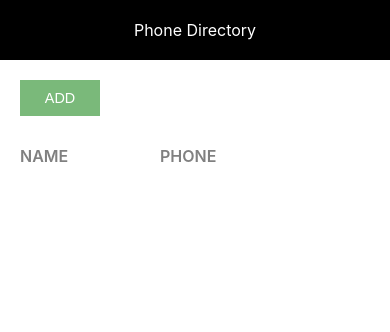
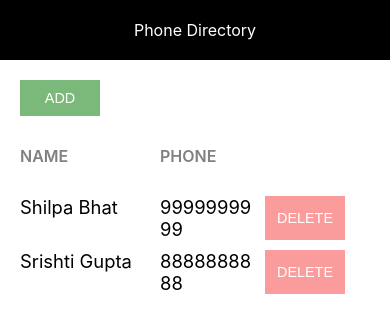
Before and after one commit to Rutuja0699/phone-directory, a React (Create React App) app: page / in a window 390 px wide. Shown: the top 332 px of the page. Built offline with nearby package versions, Linux system fonts and the light colour scheme.

Commit message:
Added ‘PhoneDirectory’ as smart component, renamed ‘App’ as ‘ShowSubscribers’ and converted ‘AddSubscribers’ and ‘ShowSubscribers’ as dumb components

```diff
--- a/src/AddSubscriber.js
+++ b/src/AddSubscriber.js
@@ -19,6 +19,13 @@
         this.setState(state);
         console.log(this.state);
     }
+
+    onFormSubmitted = (e) => {
+        e.preventDefault();
+        this.props.addSubscriberHandler(this.state);
+        this.setState({ id: 0, name: '', phone: ' ' });
+    }
+
     render() {
         const{name,phone} = this.state;
         return (
@@ -27,16 +34,17 @@
                 <div className="component-body-container">
                     <button className="custom-btn">Back</button>
 
-                   <form className='subscriber-form'>
-                   <label htmlFor="name" className="label-control">Name: </label><br/>
-                        <input id="name" type="text" className="input-control" name="name" onChange={this.inputChangeHandler}/><br/><br/>
-                        <label htmlFor="phone" className="label-control">Phone: </label><br/>
-                        <input id="phone" type="text" className="input-control" name="phone" onChange={this.inputChangeHandler}/><br/><br/>
+                    <form className="subscriber-form" onSubmit={this.onFormSubmitted.bind(this)}>
+                        <label htmlFor="name" className="label-control">Name: </label><br />
+                        <input id="name" type="text" className="input-control" name="name" onChange={this.inputChangedHandler} /><br /><br />
+                        <label htmlFor="phone" className="label-control">Phone: </label><br />
+                        <input id="phone" type="text" className="input-control" name="phone" onChange={this.inputChangedHandler} /><br /><br />
+
 
                         <div className="subscriber-info-container">
-                            <span className="subscriber-to-add-heading">Subscriber to be added: </span><br/>
-                            <span className="subscriber-info">Name: {name} </span><br/>
-                            <span className="subscriber-info">Phone: {phone} </span><br/>
+                        <span className="subscriber-to-add-heading">Subscriber to be added: </span><br />
+                            <span className="subscriber-info">Name: {name}</span><br />
+                            <span className="subscriber-info">Phone: {phone}</span><br />
                         </div>
 
                         <button type="submit" className="custom-btn add-btn">Add</button>
--- /dev/null
+++ b/src/PhoneDirectory.js
@@ -0,0 +1,44 @@
+import React, { Component } from 'react';
+import AddSubscriber from './AddSubscriber';
+import ShowSubscribers from './ShowSubscriber';
+
+class PhoneDirectory extends Component {
+
+    constructor() {
+        super();
+        this.state = {
+            subscribersList: [
+                {
+                    id: 1,
+                    name: "Shilpa Bhat",
+                    phone: "9999999999"
+                },
+                {
+                    id: 2,
+                    name: "Srishti Gupta",
+                    phone: "8888888888"
+                }
+            ]
+        }
+    }
+
+    addSubscriberHandler = (newSubscriber) => {
+        let subscribersList = this.state.subscribersList;
+        if (subscribersList.length > 0) {
+            newSubscriber.id = subscribersList[subscribersList.length - 1].id + 1;
+        } else {
+            newSubscriber.id = 1;
+        }
+        subscribersList.push(newSubscriber);
+        this.setState({ subscribersList: subscribersList });
+    }
+
+    render() {
+        return (
+            // <AddSubscriber addSubscriberHandler={this.addSubscriberHandler} />
+            <ShowSubscribers subscribersList={this.state.subscribersList} />
+        )
+    }
+}
+
+export default PhoneDirectory;
--- a/src/App.js
+++ b/src/ShowSubscriber.js
@@ -1,18 +1,28 @@
 import Header from "./Header";
-import './App.css';
+import './ShowSubscriber.css';
 import { render } from "@testing-library/react";
 import { Component } from "react/cjs/react.production.min";
 import './common.css'
+import './ShowSubscriber.css';
 
-class App extends Component {
-  constructor() {
-    super();
-    this.state = {
-      subscribersListToShow: []
-    };
-  }
+
+class ShowSubscriber extends Component {
+
+
+  // componentDidMount(){
+  //   let newSubscriber = {
+  //     id: 1,
+  //     name: 'Rutuja Patil',
+  //     phone: '99999999999'
+  //   }
+  //   let subscribersList = this.state.subscribersListToShow;
+  //   subscribersList.push(newSubscriber);
+  //   this.setState({subscribersListToShow: subscribersList});
+
+  // }
 
   render(){
+    //console.log('render Called')
   // let subscribers = [
   //   {
   //     name: 'Rutuja',
@@ -33,9 +43,10 @@
 
 
         </div>
+        {
 
-        {this.state.subscribersListToShow.map(sub => {
-          return <div className="grid-container">
+          this.props.subscribersList.map(sub => {
+          return <div key={sub.id} className="grid-container">
             <span className="grid-item">{sub.name}</span>
             <span className="grid-item">{sub.phone}</span>
             <button className="custom-btn delete-btn">Delete</button>
@@ -51,4 +62,4 @@
 }
 
 
-export default App;
+export default ShowSubscriber;
--- a/src/index.js
+++ b/src/index.js
@@ -1,19 +1,17 @@
 import React from 'react';
 import ReactDOM from 'react-dom';
 import './index.css';
-import App from './App';
-import reportWebVitals from './reportWebVitals';
-import AddSubscriber from './AddSubscriber'
-import './common.css'
+//import App from './App';
+//import registerServiceWorker from './registerServiceWorker';
+import AddSusbscriber from './AddSubscriber';
+import './common.css';
+import PhoneDirectory from './PhoneDirectory';
 
 
-ReactDOM.render(
-  <App/>,
-  document.getElementById('root')
-);
-
+ReactDOM.render(<PhoneDirectory />, document.getElementById('root'));
+//registerServiceWorker();
 
 // If you want to start measuring performance in your app, pass a function
 // to log results (for example: reportWebVitals(console.log))
 // or send to an analytics endpoint. Learn more: https://bit.ly/CRA-vitals
-reportWebVitals();
+//reportWebVitals();
```
Also changed, not shown: src/ShowSubscriber.css (renamed from src/App.css).
